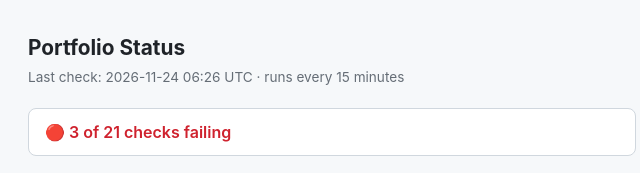
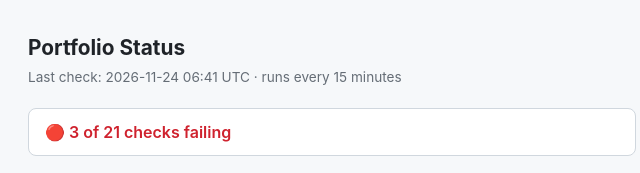
Before and after one commit to isco-tec/uptime, a plain HTML site: page index.html in a window 1280 px wide. Shown: the top 173 px of the page, 308-948 px from the left. Drawn offline with Linux system fonts and the light colour scheme.

Commit message:
status: 2026-11-24 06:41 UTC

```diff
--- a/index.html
+++ b/index.html
@@ -34,7 +34,7 @@
 </head>
 <body>
 <h1>Portfolio Status</h1>
-<div class="sub">Last check: 2026-11-24 06:26 UTC · runs every 15 minutes</div>
+<div class="sub">Last check: 2026-11-24 06:41 UTC · runs every 15 minutes</div>
 <div class="banner fail">🔴 3 of 21 checks failing</div>
 <ul>
   <li><span class="dot fail"></span><a href="https://guac-a-mole.iscovici.com">guac-a-mole.iscovici.com</a><span class="why">redirects to WRONG HOST: guac-a-mole.vibezilla.games (status 200, final: guac-a-mole.vibezilla.games)</span></li>
```
